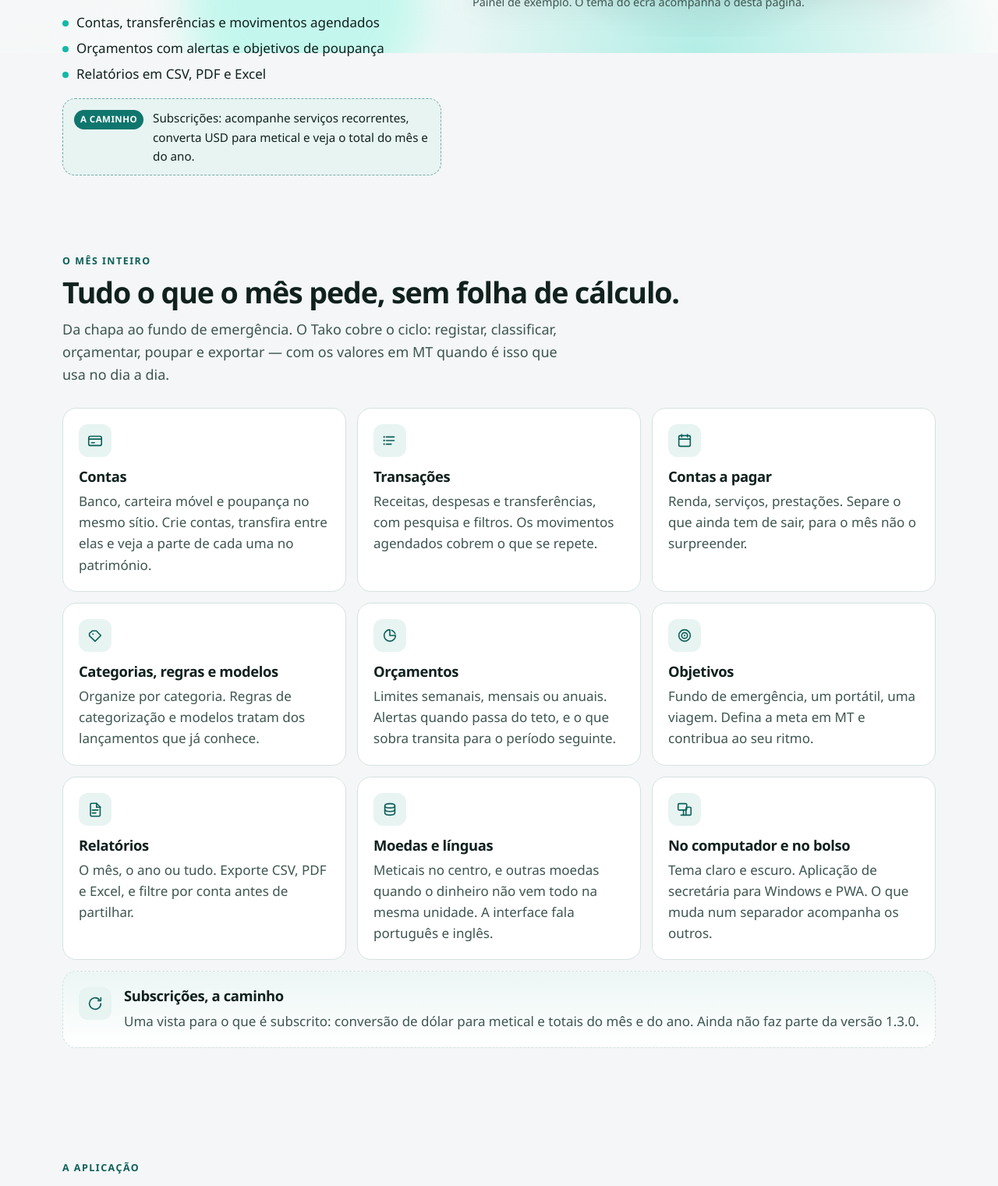
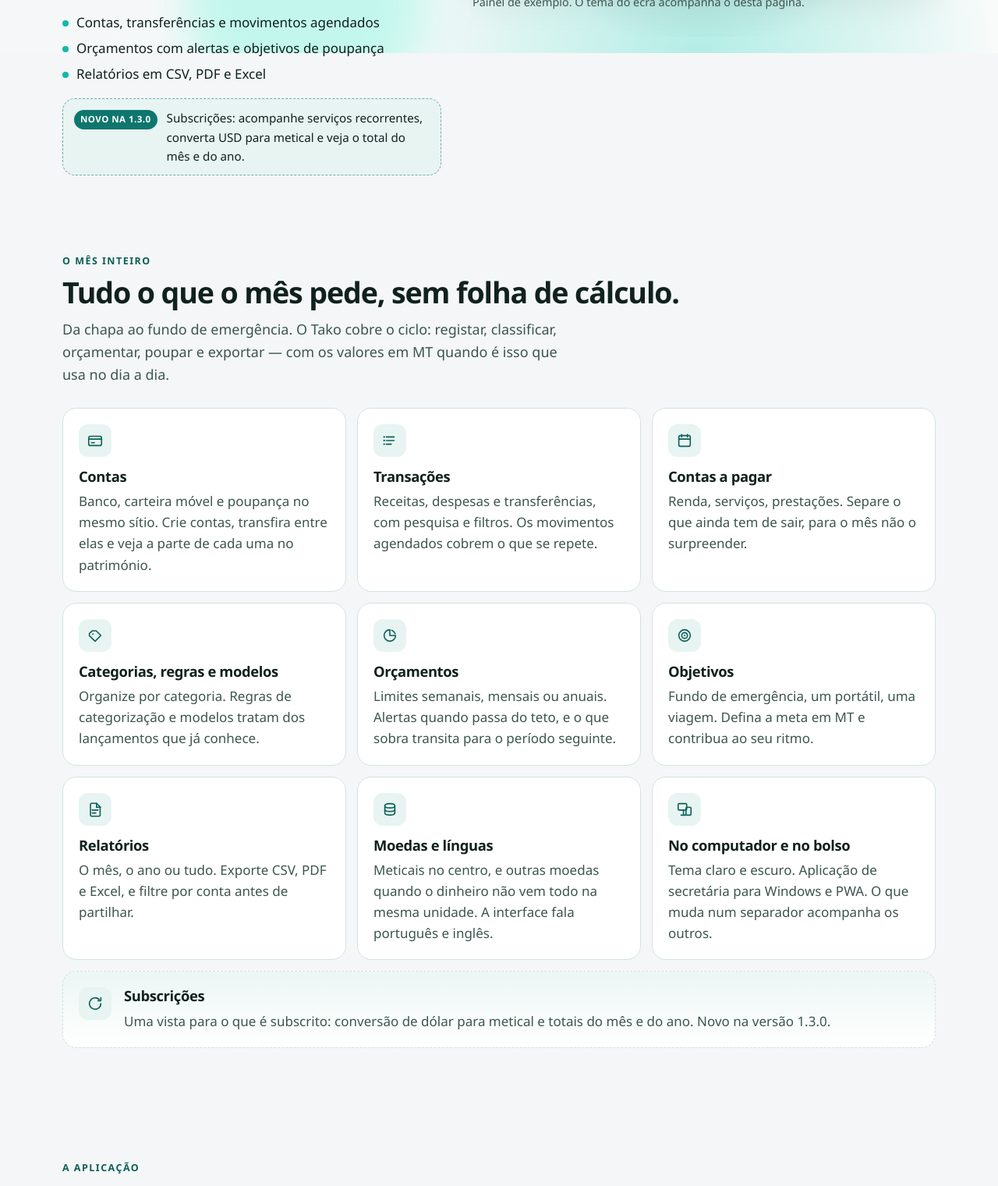
Before and after one commit to danielcodemoz/tako-site, a plain HTML site: page index.html in a window 1280 px wide. Shown: the part 732-2253 px from the top of the page at 78% size. Drawn offline with Linux system fonts and the light colour scheme.

Commit message:
Subscriptions shipped in 1.3.0: update badges and FAQ

```diff
--- a/index.html
+++ b/index.html
@@ -212,7 +212,7 @@
           <li><span class="pt" lang="pt-MZ">Relatórios em CSV, PDF e Excel</span><span class="en" lang="en">Reports in CSV, PDF and Excel</span></li>
         </ul>
         <a class="soon" href="#subscricoes">
-          <span class="badge"><span class="pt" lang="pt-MZ">A caminho</span><span class="en" lang="en">On the way</span></span>
+          <span class="badge"><span class="pt" lang="pt-MZ">Novo na 1.3.0</span><span class="en" lang="en">New in 1.3.0</span></span>
           <p><span class="pt" lang="pt-MZ">Subscrições: acompanhe serviços recorrentes, converta USD para metical e veja o total do mês e do ano.</span><span class="en" lang="en">Subscriptions: track recurring services, convert USD to metical, and see the monthly and yearly totals.</span></p>
         </a>
       </div>
@@ -281,8 +281,8 @@
         </li>
         <li class="card card-soon" id="subscricoes">
           <div class="icon-tile" aria-hidden="true"><svg viewBox="0 0 24 24" width="22" height="22"><path d="M20 12a8 8 0 1 1-2.3-5.6" fill="none" stroke="currentColor" stroke-width="1.75" stroke-linecap="round"/><path d="M20 4v4h-4" fill="none" stroke="currentColor" stroke-width="1.75" stroke-linecap="round" stroke-linejoin="round"/></svg></div>
-          <h3><span class="pt" lang="pt-MZ">Subscrições, a caminho</span><span class="en" lang="en">Subscriptions, on the way</span></h3>
-          <p><span class="pt long" lang="pt-MZ">Uma vista para o que é subscrito: conversão de dólar para metical e totais do mês e do ano. Ainda não faz parte da versão 1.3.0.</span><span class="pt short" lang="pt-MZ">Conversão de USD para metical. Ainda não está na 1.3.0.</span><span class="en long" lang="en">A view for what you subscribe to: US dollar to metical conversion, plus monthly and yearly totals. Not part of version 1.3.0 yet.</span><span class="en short" lang="en">USD to metical. Not in 1.3.0 yet.</span></p>
+          <h3><span class="pt" lang="pt-MZ">Subscrições</span><span class="en" lang="en">Subscriptions</span></h3>
+          <p><span class="pt long" lang="pt-MZ">Uma vista para o que é subscrito: conversão de dólar para metical e totais do mês e do ano. Novo na versão 1.3.0.</span><span class="pt short" lang="pt-MZ">Conversão de USD para metical. Novo na 1.3.0.</span><span class="en long" lang="en">A view for what you subscribe to: US dollar to metical conversion, plus monthly and yearly totals. New in version 1.3.0.</span><span class="en short" lang="en">USD to metical. New in 1.3.0.</span></p>
         </li>
       </ul>
     </div>
@@ -598,7 +598,7 @@
             <span class="pt" lang="pt-MZ">As subscrições já estão disponíveis?</span><span class="en" lang="en">Are subscriptions available yet?</span>
             <span class="faq-icon" aria-hidden="true"><svg viewBox="0 0 24 24" width="16" height="16"><path d="M12 5v14M5 12h14" fill="none" stroke="currentColor" stroke-width="1.75" stroke-linecap="round"/></svg></span>
           </summary>
-          <p class="answer"><span class="pt" lang="pt-MZ">Ainda não. Subscrições — acompanhar serviços, converter USD para metical e ver totais mensais e anuais — é uma funcionalidade a caminho. Não faz parte da versão 1.3.0.</span><span class="en" lang="en">Not yet. Subscriptions — tracking services, converting USD to metical and seeing monthly and yearly totals — are on the way. They are not part of version 1.3.0.</span></p>
+          <p class="answer"><span class="pt" lang="pt-MZ">Sim, desde a versão 1.3.0: acompanhe serviços em tabela, cartões ou agenda, converta USD para metical e veja totais mensais e anuais. Os valores entram nas despesas, orçamentos e relatórios sem contar duas vezes.</span><span class="en" lang="en">Yes, since version 1.3.0: track services as a table, cards or agenda, convert USD to metical, and see monthly and yearly totals. Amounts flow into expenses, budgets and reports without double counting.</span></p>
         </details>
         <details class="faq-item">
           <summary>
```
